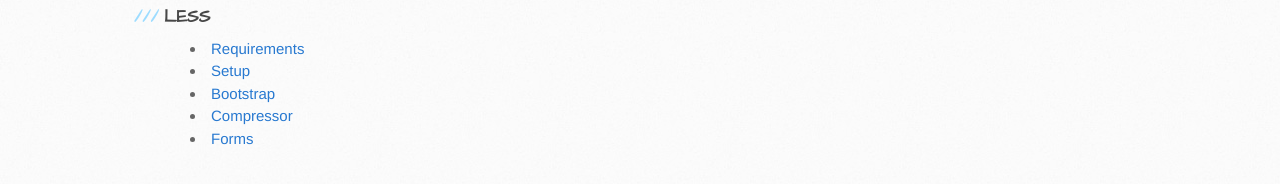
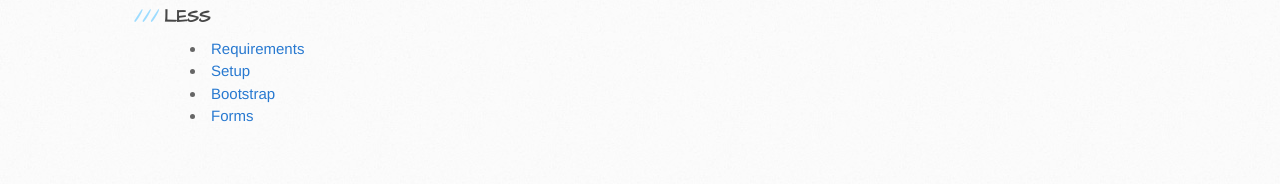
Before and after one commit to bxm156/django-meetup, a Jekyll site: the page built from index.md, in a window 1280 px wide. Shown: the part 445-629 px from the top of the page. Built offline with Jekyll 4.4.1, drawn with Linux system fonts in a browser that asks for light colours; Markdown is read by kramdown in place of the engine named in the settings.

Commit message:
remove compressor page

```diff
--- a/index.md
+++ b/index.md
@@ -15,5 +15,4 @@
 - [Requirements](http://bxm156.github.io/django-meetup/less/requirements)
 - [Setup](http://bxm156.github.io/django-meetup/less/setup)
 - [Bootstrap](http://bxm156.github.io/django-meetup/less/bootstrap)
-- [Compressor](http://bxm156.github.io/django-meetup/less/compressor)
 - [Forms](http://bxm156.github.io/django-meetup/less/forms)
```
